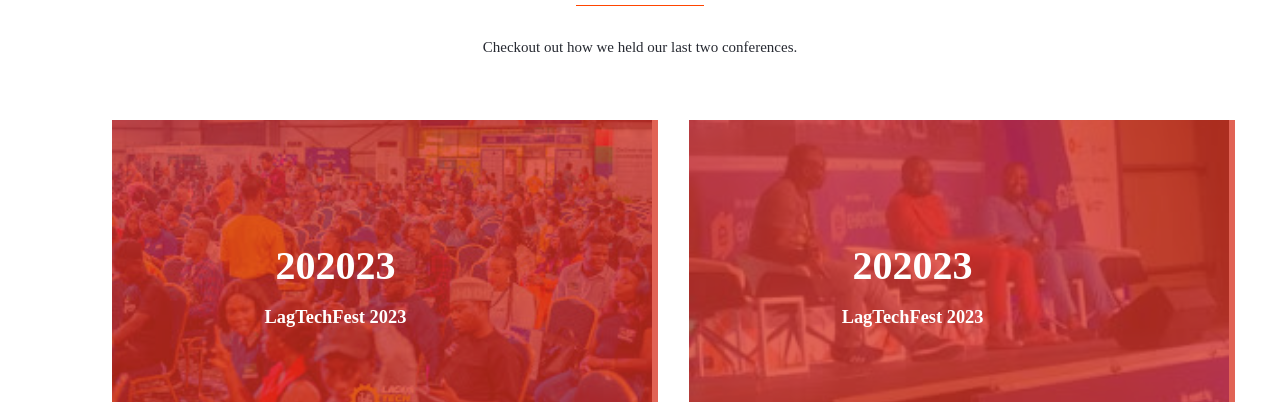
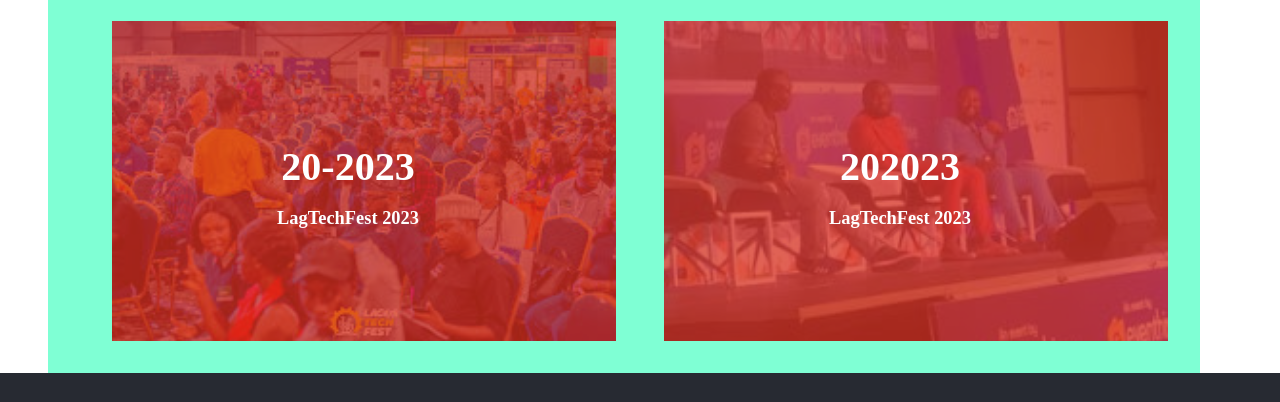
Before and after one commit to yin-ka/Capstone-Project.1, a website: page about.html in a window 1280 px wide. Shown: the part 1394-1796 px from the top of the page. Drawn offline with nearby package versions, Linux system fonts and the light colour scheme.

Commit message:
make review changes

```diff
--- a/about.css
+++ b/about.css
@@ -208,20 +208,19 @@
 .conference img {
   position: absolute;
   top: 0;
-  left: 0;
-  width: 90%;
-  height: 90%;
+  left: 1rem;
+  width: 100%;
+  height: 100%;
   object-fit: cover;
   z-index: -2;
-  padding-left: 4rem;
 }
 
 .bg-overlay {
   position: absolute;
   top: 0;
-  left: 4rem;
-  width: 80%;
-  height: 90%;
+  left: 1rem;
+  width: 100%;
+  height: 100%;
   background-color: #d72f1c;
   opacity: 0.75;
   z-index: -1;
@@ -386,9 +385,12 @@
   .image-class {
     width: 90%;
     display: flex;
+    flex-direction: row;
     margin-left: 3rem;
-    flex-wrap: wrap;
     justify-content: space-between;
+    padding: 0 3rem;
+    background-color: aquamarine;
+    gap: 3rem;
   }
 
   .conference {
@@ -402,29 +404,11 @@
     object-position: center;
   }
 
-  h4 {
-    font-size: 3.5rem;
-  }
-
   h6 {
     font-size: 2.25rem;
   }
 
-  .ov-img {
-    min-width: 105%;
-  }
 
-  .bg-overlay {
-    position: absolute;
-    top: 0;
-    left: 4rem;
-    width: 95%;
-    height: 90%;
-    background-color: #d72f1c;
-    opacity: 0.75;
-    z-index: -1;
-  }
-}
 
   .partner {
     display: none;
@@ -452,3 +436,4 @@
     width: 60%;
     height: 80px;
   }
+}
--- a/about.html
+++ b/about.html
@@ -67,7 +67,7 @@
             <div class="bg-overlay"></div>
             <img class="ov-img" src="images/lagtechfesst4.jpeg" alt="">
             <div class="content">
-              <h4>202023</h4>
+              <h4>20-2023</h4>
               <h6>LagTechFest 2023</h6>
             </div>
           </div>
```
Lines whose indentation alone changed are shown as unchanged.
